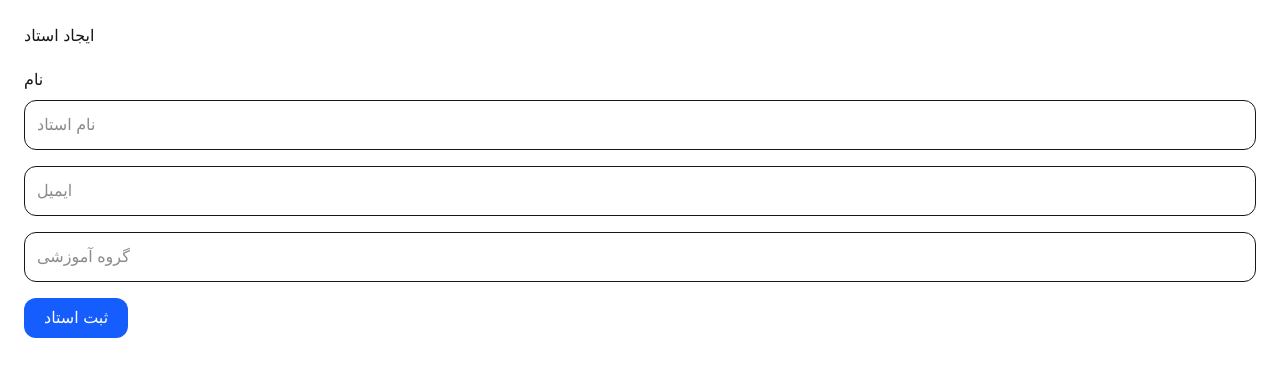
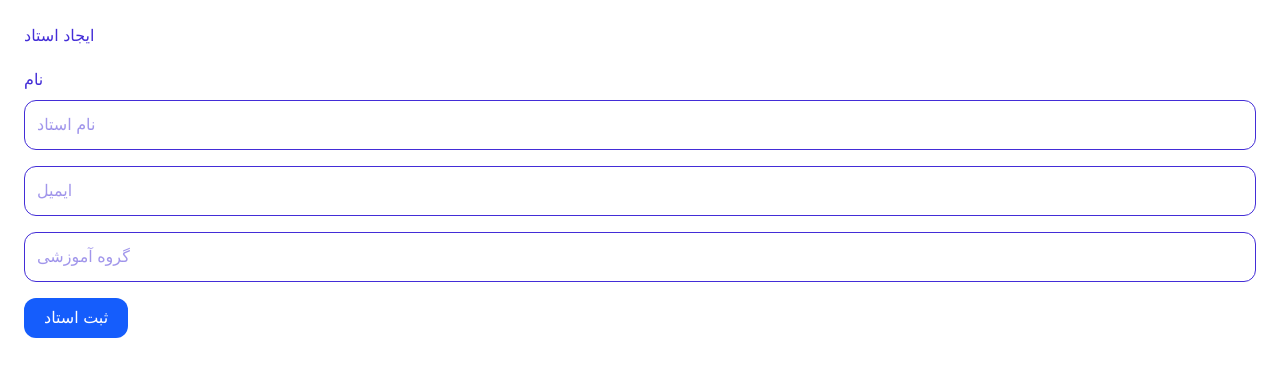
Before and after one commit to HadisJabbarzadeh04/uni-front, a Next.js app: page /dean/createTeacher in a window 1280 px wide. Shown: the top 376 px of the page. Built offline with nearby package versions, Linux system fonts and the light colour scheme.

Commit message:
fixed the theme

```diff
--- a/app/dean/assignManager/page.tsx
+++ b/app/dean/assignManager/page.tsx
@@ -63,6 +63,8 @@ export default function AssignManagerPage() {
         bg-white
         p-6
         rounded-2xl
+        shadow-lg
+        text-indigo-700
       "
     >
       <select
@@ -70,6 +72,7 @@ export default function AssignManagerPage() {
           border
           p-3
           rounded-xl
+          text-indigo-700
         "
         value={selected}
         onChange={(e) =>
@@ -97,6 +100,8 @@ export default function AssignManagerPage() {
           rounded-xl
           block
           my-5
+          text-indigo-700
+          placeholder:text-indigo-400
         "
         placeholder="شناسه استاد"
         value={teacher}
--- a/app/dean/createTeacher/page.tsx
+++ b/app/dean/createTeacher/page.tsx
@@ -7,9 +7,15 @@ export default function CreateTeacherPage() {
         bg-white
         rounded-2xl
         p-6
+        text-indigo-700
       "
     >
-      <h2 className="mb-5">
+      <h2
+        className="
+          mb-5
+          text-indigo-700
+        "
+      >
         ایجاد استاد
       </h2>
 
--- a/app/dean/deleteTeacher/[id]/page.tsx
+++ b/app/dean/deleteTeacher/[id]/page.tsx
@@ -28,9 +28,14 @@ export default function DeleteTeacherPage() {
         bg-white
         p-8
         rounded-2xl
+        text-indigo-700
       "
     >
-      <h2>
+      <h2
+        className="
+          text-indigo-700
+        "
+      >
         حذف استاد؟
       </h2>
 
--- a/app/dean/editTeacher/[id]/page.tsx
+++ b/app/dean/editTeacher/[id]/page.tsx
@@ -37,7 +37,6 @@ export default function EditTeacherPage() {
       group: "",
     });
 
-
   useEffect(() => {
     async function load() {
       try {
@@ -55,7 +54,6 @@ export default function EditTeacherPage() {
     }
   }, [id]);
 
-
   function change(
     e: React.ChangeEvent<HTMLInputElement>
   ) {
@@ -65,7 +63,6 @@ export default function EditTeacherPage() {
         e.target.value,
     });
   }
-
 
   async function save() {
     try {
@@ -81,13 +78,13 @@ export default function EditTeacherPage() {
     }
   }
 
-
   return (
     <div
       className="
         bg-white
         p-6
         rounded-2xl
+        text-indigo-700
       "
     >
       <FormInput
--- a/app/groupManager/changeStudentStatus/[id]/page.tsx
+++ b/app/groupManager/changeStudentStatus/[id]/page.tsx
@@ -12,16 +12,13 @@ import {
   changeStudentStatus,
 } from "@/services/student/departmentGroupManager";
 
-
 export default function ChangeStudentStatusPage() {
   const params = useParams();
 
   const id = params.id as string;
 
-
   const [status, setStatus] =
     useState("");
-
 
   async function save() {
     try {
@@ -37,13 +34,13 @@ export default function ChangeStudentStatusPage() {
     }
   }
 
-
   return (
     <div
       className="
         bg-white
         p-6
         rounded-xl
+        text-indigo-700
       "
     >
       <select
@@ -51,6 +48,7 @@ export default function ChangeStudentStatusPage() {
           border
           p-3
           rounded-xl
+          text-indigo-700
         "
         value={status}
         onChange={(e) =>
@@ -74,7 +72,6 @@ export default function ChangeStudentStatusPage() {
         </option>
       </select>
 
-
       <Button onClick={save}>
         ثبت
       </Button>
```
